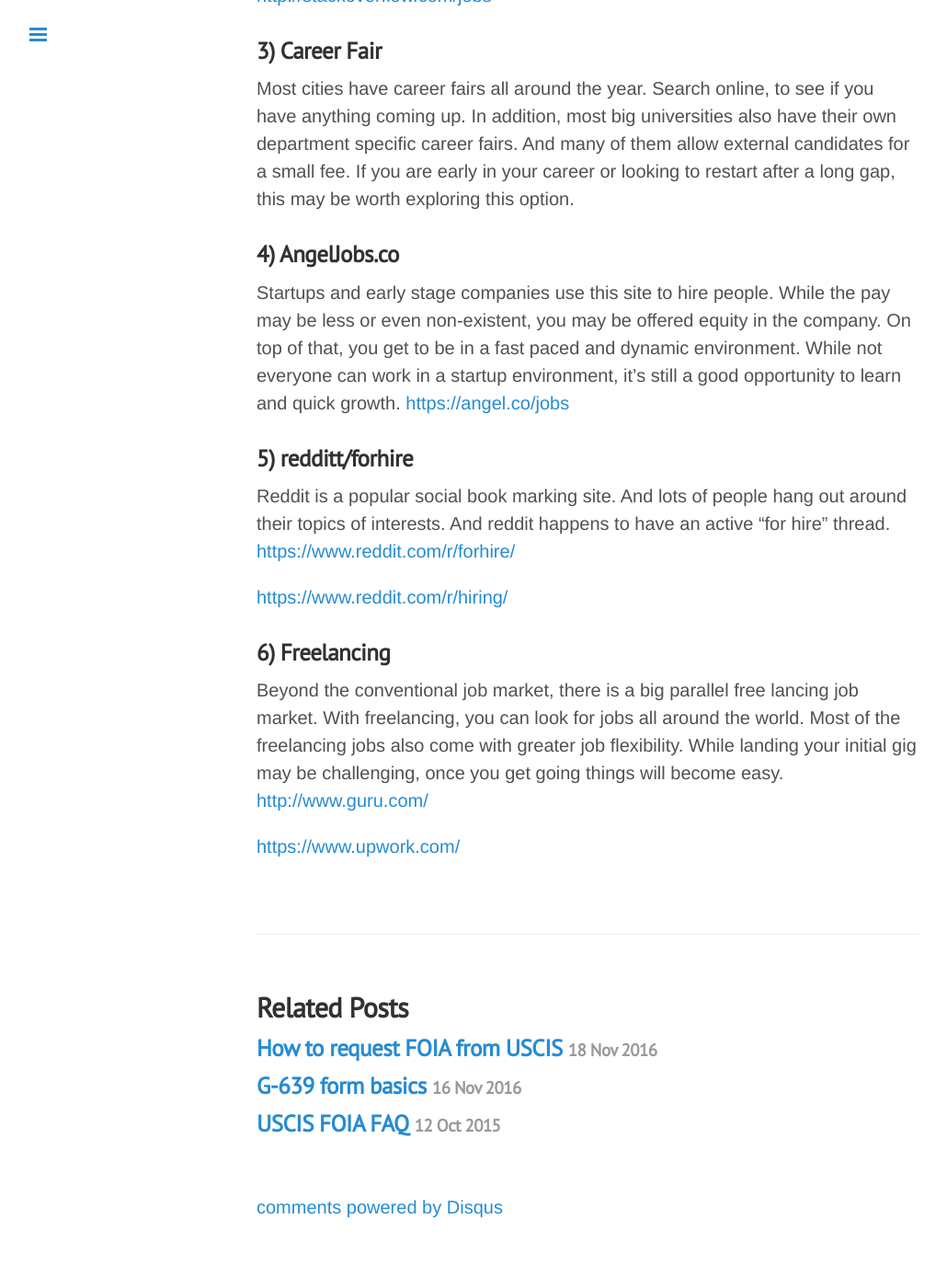
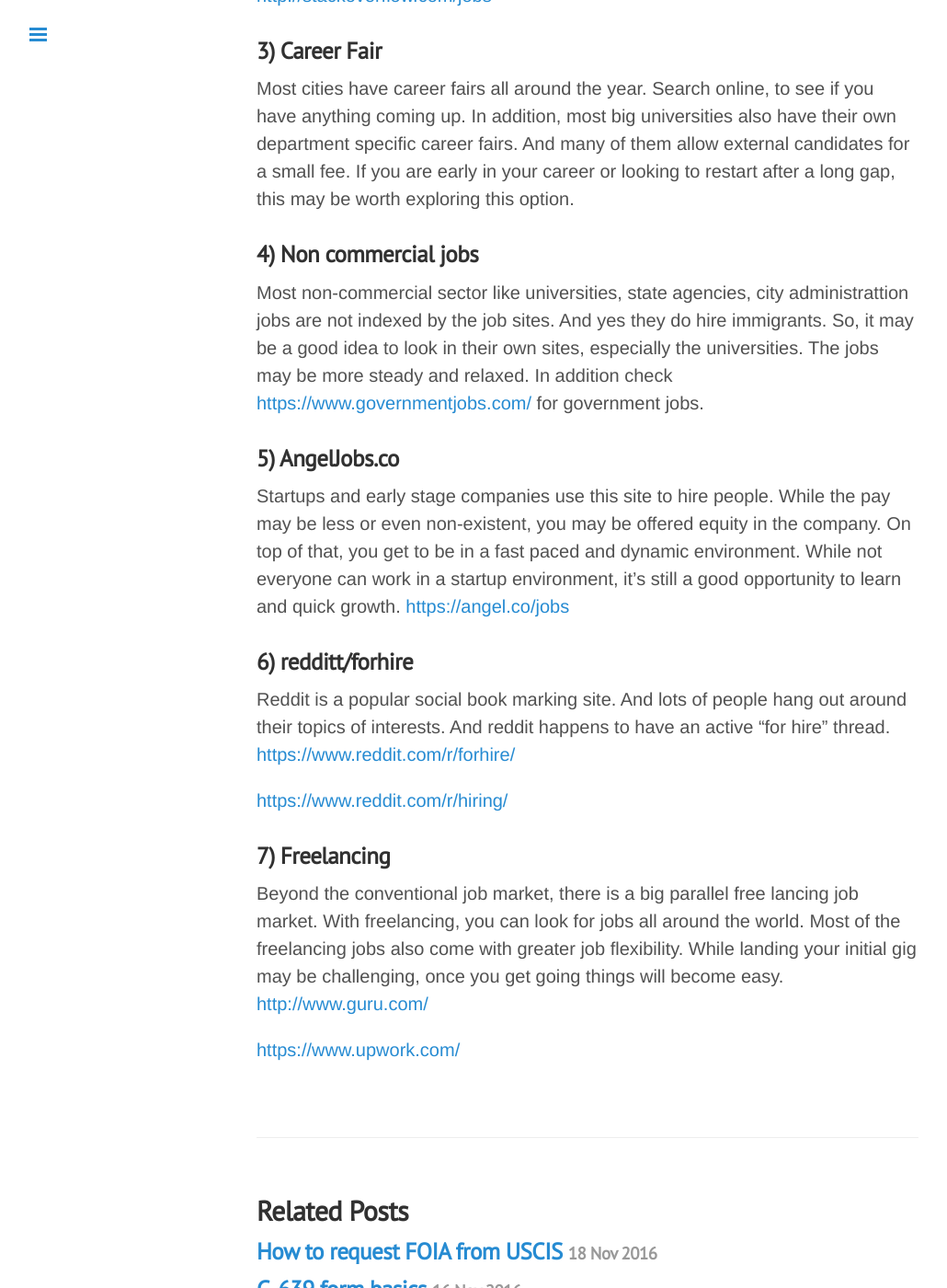
Before and after one commit to gitforwork2/gitforwork.github.io, a Jekyll site: the page built from _posts/2016-11-28-7-alternative-avenues-to-search-job-for-h4-ead-job.md, in a window 1280 px wide and 1400 px high, scrolled down 2217 px. Shown: the whole window at 92% size, without its empty margins (1-1031 px from the left). Built offline with Jekyll 4.4.1, drawn with Linux system fonts in a browser that asks for light colours; comment, search, counter and statistics services are not loaded; before the commit the page ends 3544 px from its top, so only the background shows below that; some of the changed text lies outside the part shown.

Commit message:
Update and rename 2016-11-28-6-alternative-avenues-to-search-job-for-h4-ead-job-search.md to 2016-11-28-7-alternative-avenues-to-search-job-for-h4-ead-job.md

```diff
--- a/_posts/2016-11-28-6-alternative-avenues-to-search-job-for-h4-ead-job-search.md
+++ b/_posts/2016-11-28-7-alternative-avenues-to-search-job-for-h4-ead-job.md
@@ -47,20 +47,23 @@
 ### 3) Career Fair
  Most cities have career fairs all around the year. Search online, to see if you have anything coming up. In addition, most big universities also have their own department specific career fairs. And many of them allow external candidates for a small fee. If you are early in your career or looking to restart after a long gap, this may be worth exploring this option.
 
-### 4) AngelJobs.co
+### 4) Non commercial jobs
+Most non-commercial sector like universities, state agencies, city administrattion jobs are not indexed by the job sites. And yes they do hire immigrants. So, it may be a good idea to look in their own sites, especially the universities. The jobs may be more steady and relaxed. In addition check [https://www.governmentjobs.com/](https://www.governmentjobs.com/) for government jobs.
+
+### 5) AngelJobs.co
  Startups and early stage companies use this site to hire people. While the pay may be less or
  even non-existent, you may be offered equity in the company. On top of that, you get to be in a fast paced and
  dynamic environment. While not everyone can work in a startup environment, it's still a good opportunity to learn and quick growth.
  [https://angel.co/jobs](https://angel.co/jobs)
 
-### 5) redditt/forhire
+### 6) redditt/forhire
  Reddit is a popular social book marking site. And lots of people hang out around their topics of interests.
  And reddit happens to have an active "for hire" thread.
  [https://www.reddit.com/r/forhire/](https://www.reddit.com/r/forhire/)
 
  [https://www.reddit.com/r/hiring/](https://www.reddit.com/r/hiring/)
 
-### 6) Freelancing
+### 7) Freelancing
  Beyond the conventional job market, there is a big parallel free lancing job market. With freelancing, you can look for
  jobs all around the world. Most of the freelancing jobs also come with greater job flexibility. While landing your
  initial gig may be challenging, once you get going things will become easy.
```
Also changed, not shown: other parts of _posts/2016-11-28-7-alternative-avenues-to-search-job-for-h4-ead-job.md (+1 -1 lines).
